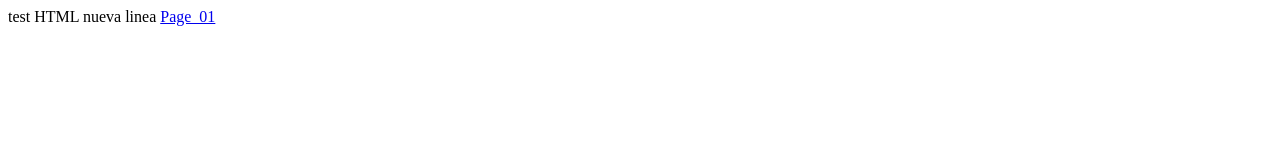
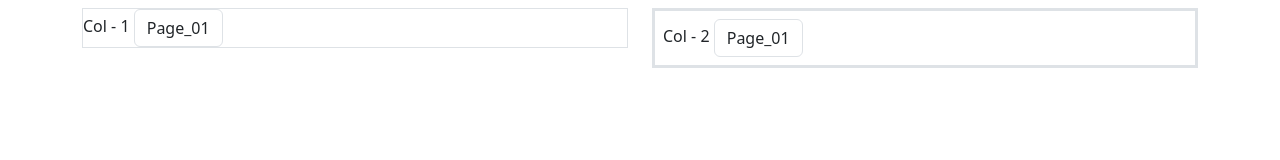
Before and after one commit to jbravof-gh/IndexedDB, a plain HTML site: page index.html in a window 1280 px wide. Drawn offline with nearby package versions, Linux system fonts and the light colour scheme.

Commit message:
nuevas lineas BS

```diff
--- a/index.html
+++ b/index.html
@@ -1,13 +1,37 @@
 <!DOCTYPE html>
 <html lang="en">
+
 <head>
     <meta charset="UTF-8">
     <meta name="viewport" content="width=device-width, initial-scale=1.0">
     <title>Document</title>
+
+    <link href="https://cdn.jsdelivr.net/npm/bootstrap@5.3.3/dist/css/bootstrap.min.css" rel="stylesheet">
+    <script src="https://cdn.jsdelivr.net/npm/bootstrap@5.3.3/dist/js/bootstrap.bundle.min.js"></script>
 </head>
+
 <body>
-    test HTML
-    nueva linea
-    <a href="./Pages/page_01.html">Page_01</a>
+
+
+    <div class="container">
+        <div class="row mt-2">
+            <div class="col-6">
+                <div class="border">
+                    Col - 1
+                    <a class="btn border" href="./Pages/page_01.html">Page_01</a>
+                </div>
+
+            </div>
+            <div class="col-6">
+                <div class="border border-3 p-2">
+                    Col - 2
+                    <a class="btn border" href="./Pages/page_01.html">Page_01</a>
+                </div>
+
+            </div>
+        </div>
+
+    </div>
 </body>
+
 </html>
```
